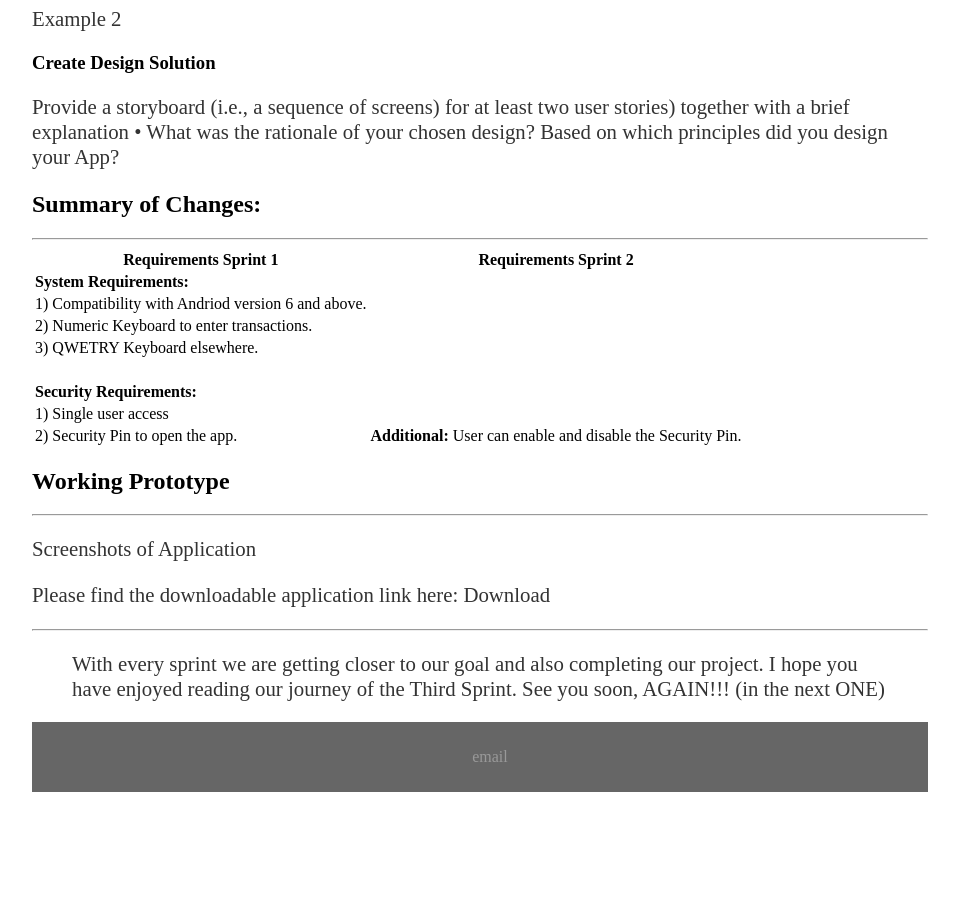
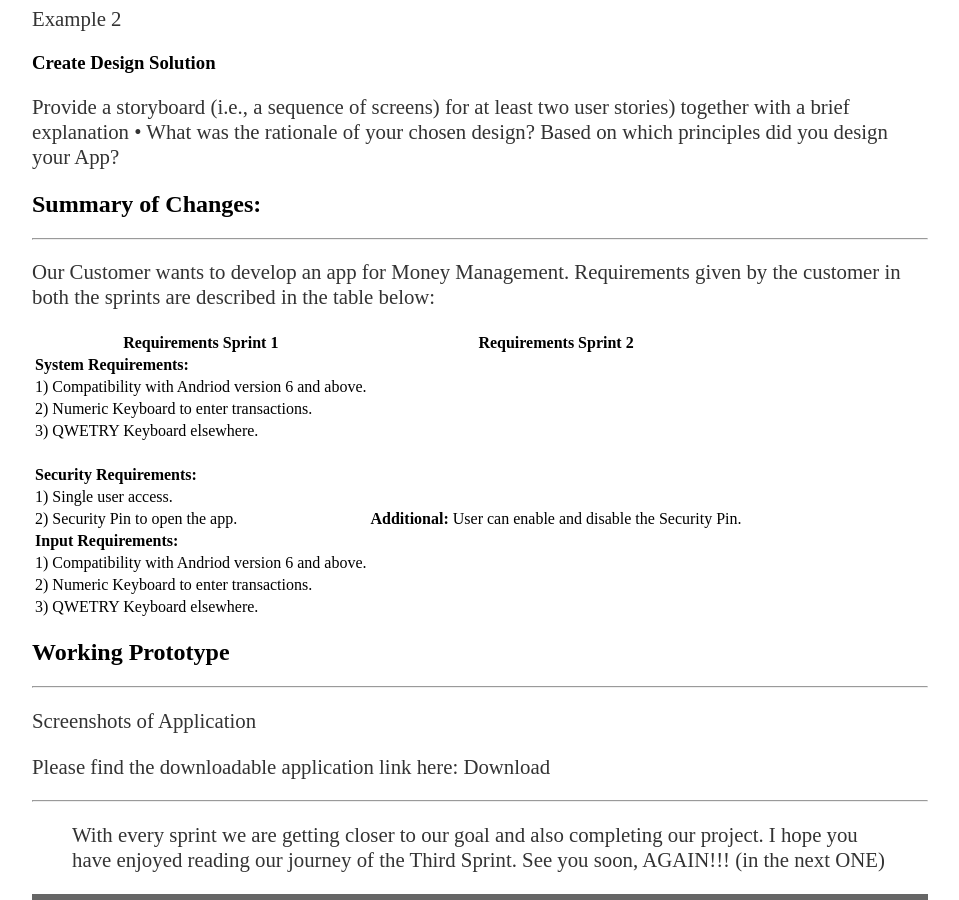
Before and after one commit to NadeemNicoR/TeamProjects, a Jekyll site: the page built from docs/_posts/2019-06-04-ISEE-2019-Advanced-Prototype-Presentation.md, in a window 1280 px wide and 900 px high, scrolled down 4113 px. Shown: the whole window, without its empty margins (160-1119 px from the left). Built offline with Jekyll 4.4.1, drawn with Linux system fonts in a browser that asks for light colours; our own code applies the rules of GitHub Pages for plain Markdown files; a file with an impossible date is left out; before the commit the page ends 4965 px from its top, so only the background shows below that.

Commit message:
Update 2019-06-04-ISEE-2019-Advanced-Prototype-Presentation.md

```diff
--- a/docs/_posts/2019-06-04-ISEE-2019-Advanced-Prototype-Presentation.md
+++ b/docs/_posts/2019-06-04-ISEE-2019-Advanced-Prototype-Presentation.md
@@ -93,18 +93,24 @@ Provide a storyboard (i.e., a sequence of screens) for at least two user stories
 ## Summary of Changes:
 ----------
 
+Our Customer wants to develop an app for Money Management. Requirements given by the customer in both the sprints are described in the table below:
 
-| Requirements Sprint 1				                    | Requirements Sprint 2		                                       |
-| -------------------------------			           |:------------------------------:	                                 |
-| **System Requirements:**      			              |			                                                         |
-| 1) Compatibility with Andriod version 6 and above. |       		                                                      |
-| 2) Numeric Keyboard to enter transactions. 	     |      			                                                   |
-| 3) QWETRY Keyboard elsewhere.                      |      			                                                   |
-|                              			              | 	                                                               |
-| **Security Requirements:**                         |               		                                             |
-| 1) Single user access                       	     |              			                                             |
-| 2) Security Pin to open the app.                   | **Additional:** User can enable and disable the Security Pin.    |
 
+
+| Requirements Sprint 1                                  | Requirements Sprint 2		                                          |
+| -------------------------------                        |:------------------------------:	                                 |
+| **System Requirements:**                               |			                                                            |
+| 1) Compatibility with Andriod version 6 and above.     |       		                                                         |
+| 2) Numeric Keyboard to enter transactions.             |      			                                                      |
+| 3) QWETRY Keyboard elsewhere.                          |      			                                                      |
+|                                                        | 	                                                                  |
+| **Security Requirements:**                             |               		                                                |
+| 1) Single user access.                                 |              			                                             |
+| 2) Security Pin to open the app.                       | **Additional:** User can enable and disable the Security Pin.      |
+| **Input Requirements:**                                |			                                                            |
+| 1) Compatibility with Andriod version 6 and above.     |       		                                                         |
+| 2) Numeric Keyboard to enter transactions.             |      			                                                      |
+| 3) QWETRY Keyboard elsewhere.                          |      			                                                      |
 
 
 ## Working Prototype
```
